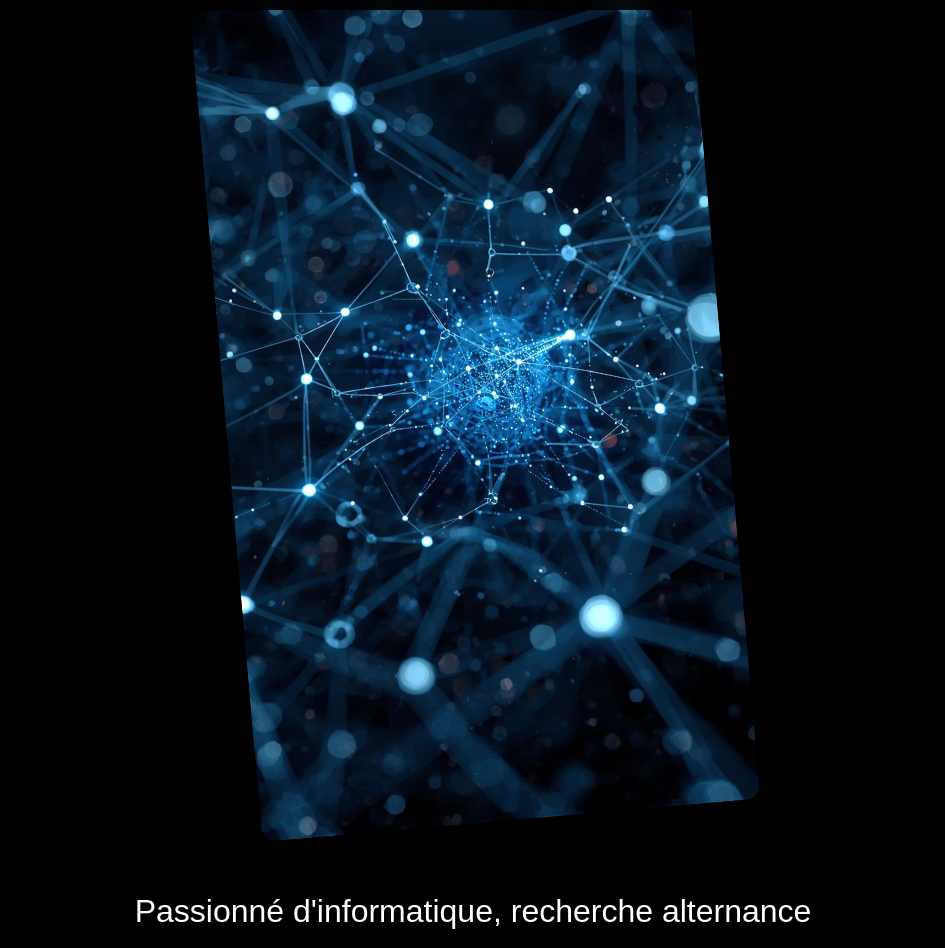
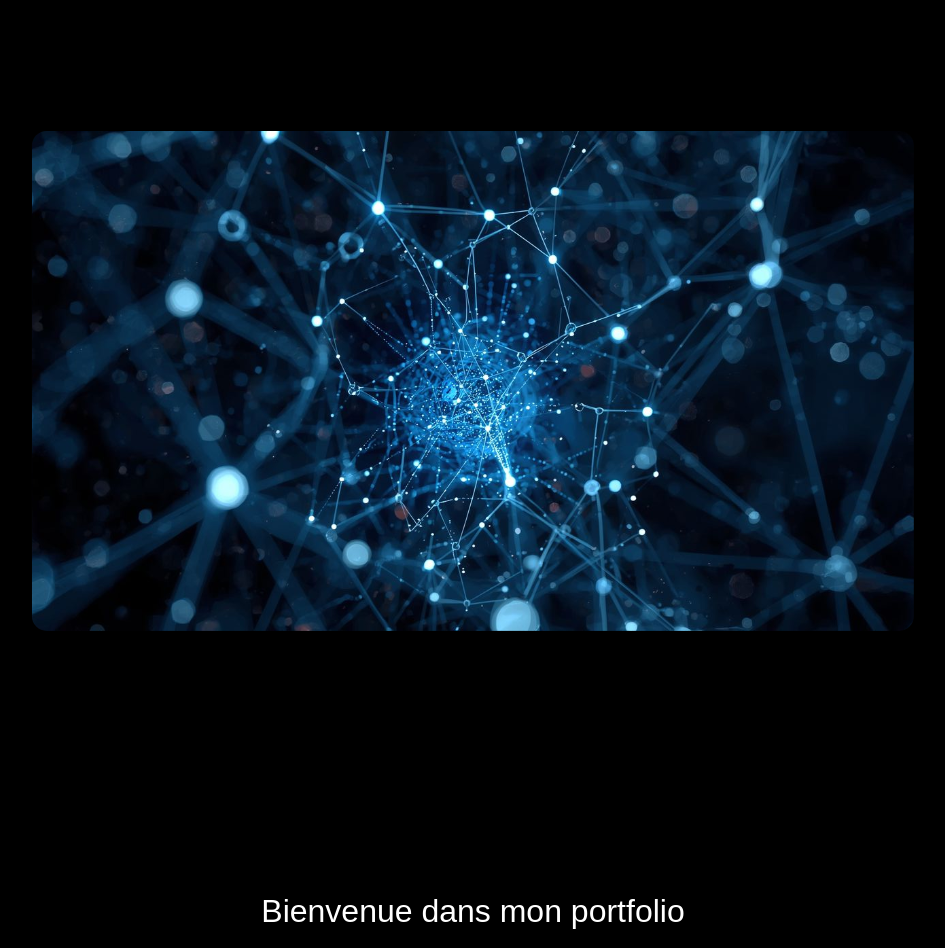
Before and after one commit to ArrouiYousra/yousra-arroui, a React (Create React App) app in the folder my-app/: page / in a window 1280 px wide. Shown: the part 60-1008 px from the top of the page, without its empty margins (167-1112 px from the left). Built offline with nearby package versions, Linux system fonts and the light colour scheme; a web font is replaced by a local one.

Commit message:
fix : homepage

```diff
--- a/my-app/src/components/Hero.css
+++ b/my-app/src/components/Hero.css
@@ -40,13 +40,13 @@
   max-width: 500px;
   height: auto;
   border-radius: 15px;
-  transform: rotate(-5deg);
+  transform: rotate(90deg);
   box-shadow: 0 10px 40px rgba(0, 0, 0, 0.5);
   transition: transform 0.3s ease;
 }
 
 .hero-image:hover {
-  transform: rotate(0deg) scale(1.02);
+  transform: rotate(90deg) scale(1.02);
 }
 
 .hero-text {
--- a/my-app/src/components/Hero.jsx
+++ b/my-app/src/components/Hero.jsx
@@ -13,7 +13,7 @@ const Hero = () => {
               className="hero-image"
             />
           </div>
-          <p className="hero-text">Passionné d'informatique, recherche alternance pour contribuer à vos projets innovants</p>
+          <p className="hero-text">Bienvenue dans mon portfolio</p>
         </div>
       </div>
     </section>
```
